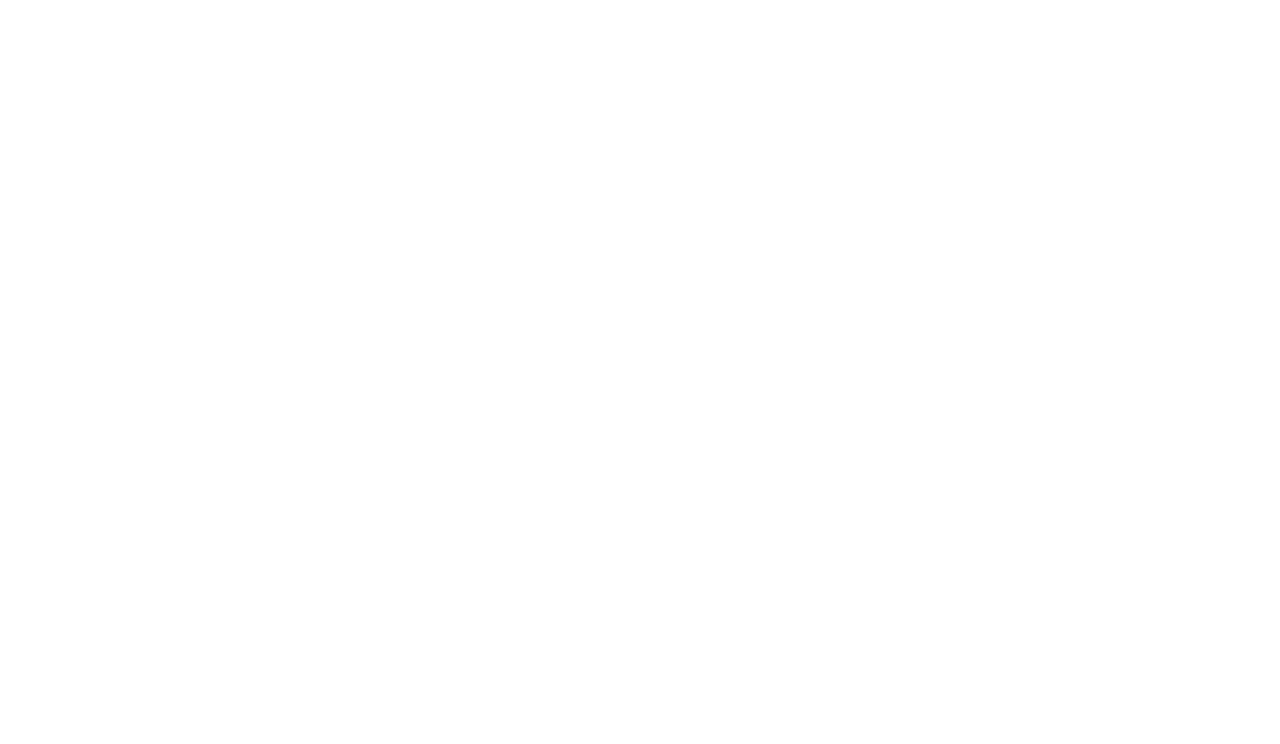
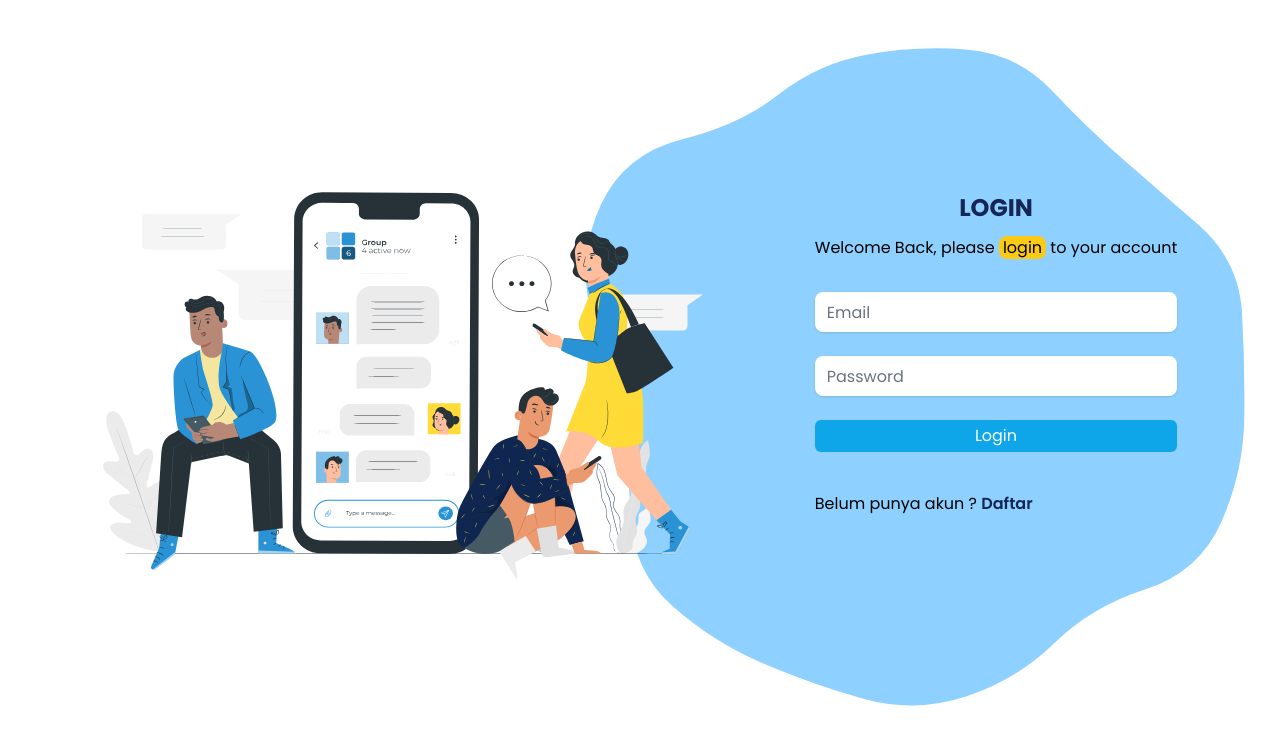
Before and after one commit to Fullstack-39-Skilvul/FE-Capstone-Project, a React (Vite) app: page /login in a window 1280 px wide. Before the commit this address had no page. Shown: the top 744 px of the page. Built offline with nearby package versions, Linux system fonts and the light colour scheme.

Commit message:
menambahkan login page

```diff
--- a/src/assets/constant.js
+++ b/src/assets/constant.js
@@ -1,9 +1,13 @@
 import imgHero from "./img/cuate.svg";
 import imgAbout from "./img/cuate1.svg";
 import logoManahsucita from "./img/Manahsucita.png";
+import gambarLogin from "./img/pana.svg";
+import blob from "./img/blob.svg";
 
 export const IMAGES = {
   imgHero: imgHero,
   imgAbout: imgAbout,
   logoManahsucita: logoManahsucita,
+  gambarLogin: gambarLogin,
+  blob: blob,
 };
--- /dev/null
+++ b/src/pages/loginPage/LoginPage.jsx
@@ -0,0 +1,53 @@
+import React from "react";
+import { IMAGES } from "../../assets/constant";
+
+function LoginPage() {
+  return (
+    <div className="flex justify-center min-h-[100vh]">
+      <div className="flex justify-center gap-10 lg:gap-28 mx-10 my-48 flex-wrap  ">
+        <div className="max-w-full">
+          <img src={IMAGES.gambarLogin} alt="" width={600} />
+        </div>
+        <div className="flex flex-col">
+          <img
+            className="absolute right-0 z-[-999] top-0"
+            src={IMAGES.blob}
+            alt=""
+            width={730}
+          />
+          <div className="text-blue-950 font-bold text-center mb-3 text-2xl">
+            LOGIN
+          </div>
+          <div className="text-center mb-8">
+            Welcome Back, please{" "}
+            <span className="bg-yellow-300 px-1 rounded-lg">login</span> to your
+            account
+          </div>
+          <form action="" className="flex flex-col gap-6">
+            <input
+              className="h-10 rounded-lg border-none shadow"
+              type="email"
+              placeholder="Email"
+            />
+            <input
+              className="h-10 rounded-lg border-none shadow"
+              type="text"
+              placeholder="Password"
+            />
+            <button className="w-full py-1 bg-sky-500 rounded-md text-white">
+              Login
+            </button>
+          </form>
+          <div className="mt-10">
+            Belum punya akun ?{" "}
+            <a className="text-blue-950 font-semibold" href="/register">
+              Daftar
+            </a>
+          </div>
+        </div>
+      </div>
+    </div>
+  );
+}
+
+export default LoginPage;
--- a/src/router/RouterManagement.jsx
+++ b/src/router/RouterManagement.jsx
@@ -2,6 +2,7 @@ import React, { Suspense } from "react";
 import { Route, Routes } from "react-router-dom";
 import LandingPageLayout from "./layout/LandingPageLayout";
 import AdminPageLayout from "./layout/AdminPageLayout";
+import LoginPage from "../pages/loginPage/LoginPage";
 
 function RouterManagement() {
   return (
@@ -9,6 +10,7 @@ function RouterManagement() {
       <Suspense>
         <Routes>
           <Route path="/" element={<LandingPageLayout />} />
+          <Route path="/login" element={<LoginPage />} />
           <Route path="/admin/*" element={<AdminPageLayout />} />
         </Routes>
       </Suspense>
```
Also changed, not shown: src/assets/img/blob.svg (added), src/assets/img/pana.svg (added).
